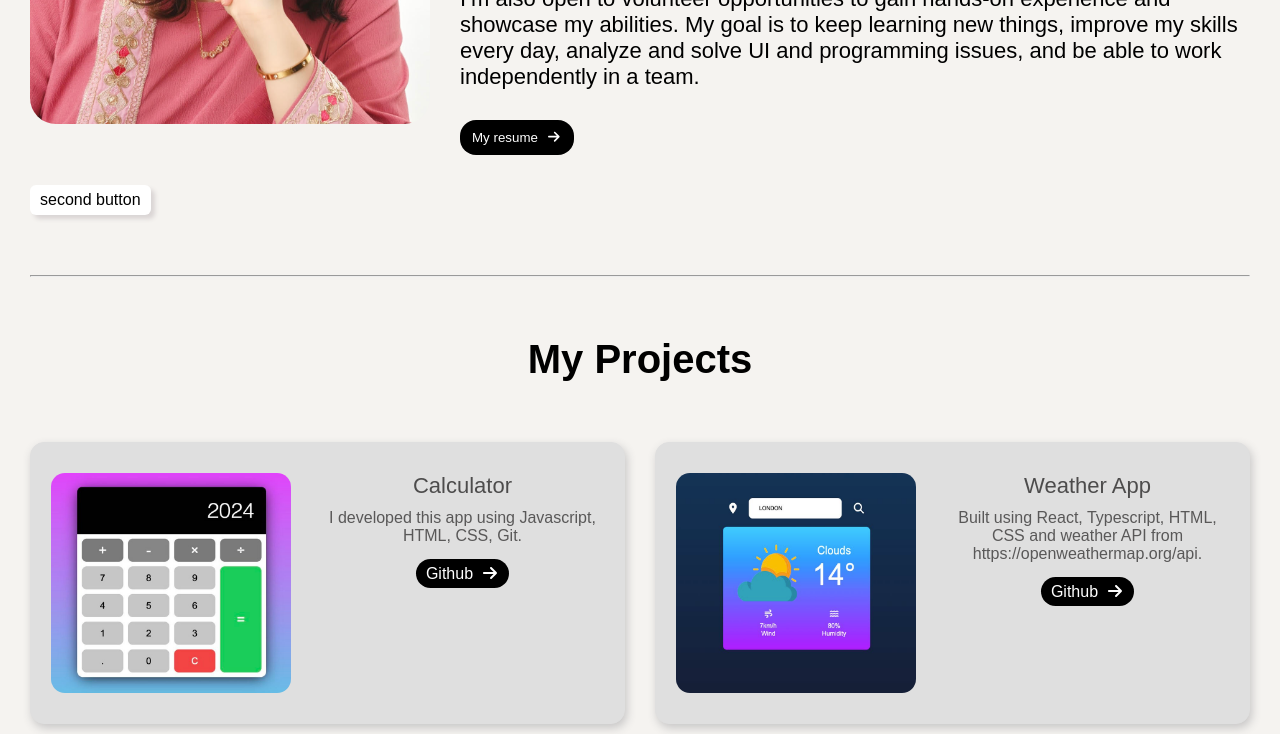
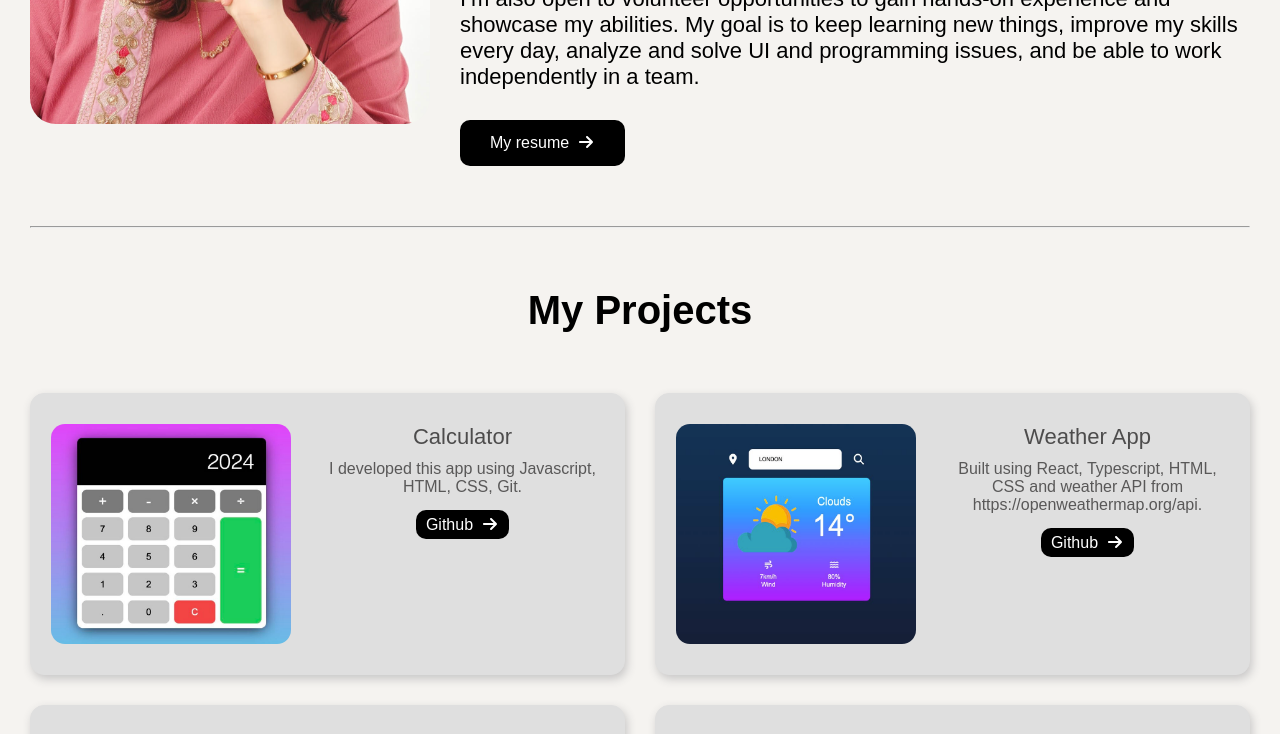
Before and after one commit to soukayna-alala/alala-portfolio, a React (Vite) app: page / in a window 1280 px wide. Shown: the part 600-1334 px from the top of the page. Built offline with nearby package versions, Linux system fonts and the light colour scheme.

Commit message:
updated CSS

```diff
--- a/src/components/AboutMe/AboutMe.tsx
+++ b/src/components/AboutMe/AboutMe.tsx
@@ -5,7 +5,7 @@ import dayjs from "dayjs";
 import { Button } from "../Button/Button.tsx";
 
 export function AboutMe() {
-  const iso8601Dob = "2000/06/20"; // my dob in ISO 8601 format
+  const iso8601Dob = "2000/06/20";
   const dateOfBirth = dayjs(iso8601Dob);
   const myAgeInYears = dayjs().diff(dateOfBirth, "years");
   const { h1, bold, paragraph, container, aboutMeImage, paragraphGap } = styles;
@@ -52,26 +52,17 @@ export function AboutMe() {
             issues, and be able to work independently in a team.
           </p>
         </div>
-        {/*<a className={resumeHyperlink}>*/}
-        {/*  <span className={myResume}>My resume</span>*/}
-        {/*  <FontAwesomeIcon className={resumeArrow} icon={faArrowRight} />*/}
-        {/*</a>*/}
         <Button
           label={"My resume"}
+          size={"regular"}
           icon={faArrowRight}
           variant={"primary"}
           target={"_blank"}
+          isAnchor={true}
           href={
             "https://github.com/soukayna-alala/cv/blob/1be4b4af8887a8ffea5fd2ce490298b5bd4bb483/Soukayna-Alala-Junior-Front-End-Developer.pdf"
           }
         />
-        <Button
-          label={"second button"}
-          variant={"secondary"}
-          size={"small"}
-          isAnchor={true}
-        />
-        {/*<Button label={"no variant passed in"} />*/}
       </div>
     </>
   );
--- a/src/components/Button/Button.module.css
+++ b/src/components/Button/Button.module.css
@@ -1,6 +1,5 @@
 .btn {
   padding: 10px 12px;
-  border-radius: 16px;
   cursor: pointer;
   width: fit-content;
   text-decoration: none;
@@ -18,11 +17,12 @@
 .primary {
   background-color: #000;
   color: #fff;
+  height: fit-content;
+  border-radius: 10px;
 }
 
 .secondary {
   background-color: #fff;
-  padding: 14px 60px;
   box-shadow: 4px 4px 4px #dad5d5;
   border-radius: 6px;
 }
@@ -36,4 +36,5 @@
 }
 
 .regular {
+  padding: 14px var(--gap-size-small);
 }
--- a/src/components/Button/interfaces.ts
+++ b/src/components/Button/interfaces.ts
@@ -1,4 +1,5 @@
 import { AnchorHTMLAttributes } from "react";
+
 import { IconDefinition } from "@fortawesome/free-regular-svg-icons";
 
 export interface Props extends AnchorHTMLAttributes<HTMLAnchorElement> {
--- a/src/components/ContactForm/ContactForm.tsx
+++ b/src/components/ContactForm/ContactForm.tsx
@@ -56,8 +56,6 @@ export function ContactForm() {
   return (
     <>
       <section className={formSection}>
-        <h1>isFormInvalid = {isFormInvalid.toString()}</h1>
-
         <form className={form} onSubmit={onSubmit}>
           <div>
             <input
@@ -94,6 +92,7 @@ export function ContactForm() {
           </div>
           <Button
             label={"Submit"}
+            size={"regular"}
             variant={"secondary"}
             onClick={emailValidation}
             disabled={isFormInvalid}
--- a/src/components/CopyRight/CopyRight.module.css
+++ b/src/components/CopyRight/CopyRight.module.css
@@ -3,14 +3,13 @@
   max-width: var(--max-page-width);
   display: grid;
   grid-template-columns: auto;
-  padding: var(--gap-size-large) 0;
+  padding: var(--gap-size-small) var(--gap-size-small) 0 var(--gap-size-small);
 
   justify-items: center;
 
   @media (min-width: 600px) {
     grid-template-columns: auto auto;
     justify-items: normal;
-    padding: 0 var(--gap-size-small);
   }
 }
 
@@ -23,9 +22,9 @@
 }
 
 .text {
-  padding: 6px 0;
+  padding-top: 6px;
 
   @media (min-width: 600px) {
-    padding: var(--gap-size-large) 0 var(--gap-size-small) 0;
+    padding: var(--gap-size-large) 0 10px 0;
   }
 }
--- a/src/components/Footer/constants.ts
+++ b/src/components/Footer/constants.ts
@@ -1,5 +1,5 @@
 export const linkedin = "https://www.linkedin.com/in/soukayna-alala/";
-export const email = "mailto:soukayna.creative.dev@gmail.com?Subject=Hello";
+export const email = "mailto:soukayna.creative.dev@gmail.com?subject=Hello";
 export const emailForUser = "soukayna.creative.dev@gmail.com";
 export const git = "https://github.com/soukayna-alala";
 export const phoneUser = "tel:+447496322120";
--- a/src/components/Projects/Projects.tsx
+++ b/src/components/Projects/Projects.tsx
@@ -28,8 +28,10 @@ export function Projects() {
               <Button
                 label={"Github"}
                 size={"small"}
+                variant={"primary"}
                 icon={faArrowRight}
                 isAnchor={true}
+                href={i.gitHubLink}
               />
             </div>
           </div>
--- a/src/components/Projects/constants.ts
+++ b/src/components/Projects/constants.ts
@@ -3,7 +3,7 @@ import { IProject } from "./interfaces.ts";
 const weatherAppURL = " https://openweathermap.org/api";
 export const projectList: IProject[] = [
   {
-    imgSrc: "Calculator.jpeg",
+    imgSrc: "calculator.jpeg",
     imgAlt: "Calculator screenShot",
     heading: "Calculator",
     description: "I developed this app using Javascript, HTML, CSS, Git.",
```
